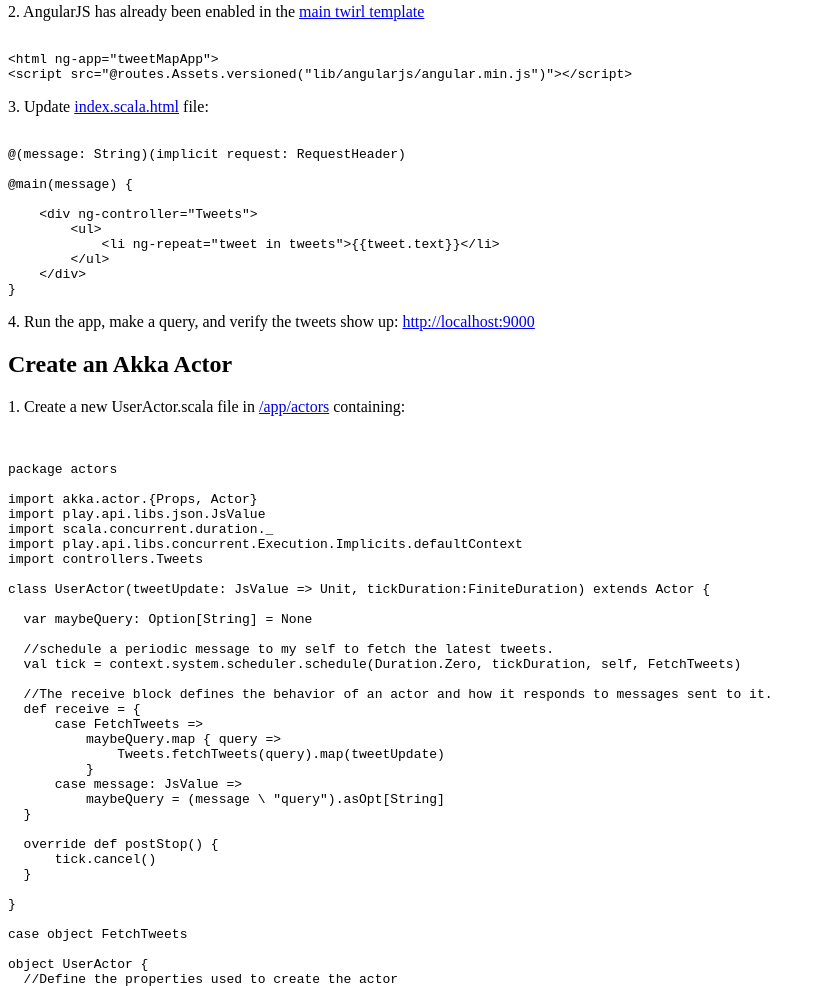
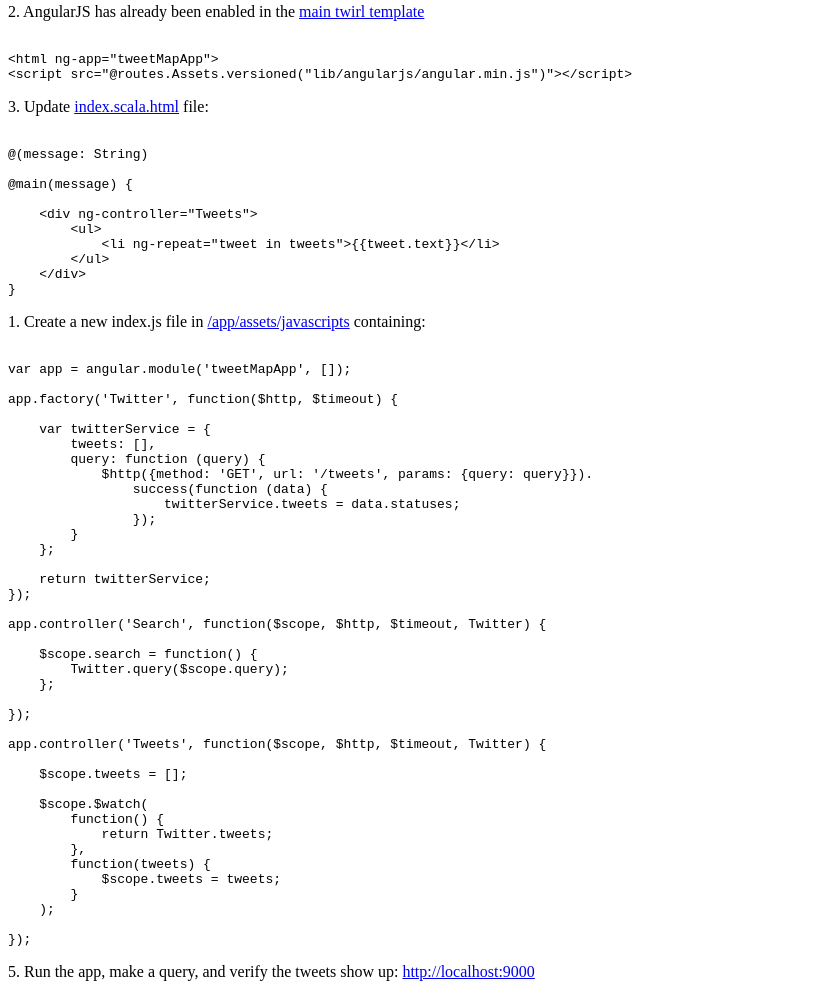
Before and after one commit to retroryan/activator-tweetmap-java8, a plain HTML site: page tutorial/index.html in a window 1280 px wide. Shown: the part 1107-2093 px from the top of the page, without its empty margins (0-825 px from the left). Drawn offline with Linux system fonts and the light colour scheme.

Commit message:
Fixing the main template and tutorial.

```diff
--- a/tutorial/index.html
+++ b/tutorial/index.html
@@ -55,7 +55,7 @@
 
         public static Promise<Result> search(String query) {
             return fetchTweets(query)
-                .map(jsonNode -> ok("Json: " + jsonNode));
+                .map(jsonNode -> ok(jsonNode));
         }
 
         private static Promise<JsonNode> fetchTweets(String query) {
@@ -96,10 +96,10 @@
 </code></pre>
 
 
-<p>3. Update <a href="#code/app/views/index.scala.html" class="shortcut">index.scala.html</a> file:
+    <p>3. Update <a href="#code/app/views/index.scala.html" class="shortcut">index.scala.html</a> file:
 
 <pre><code>
-@(message: String)(implicit request: RequestHeader)
+@(message: String)
 
 @main(message) {
 
@@ -111,7 +111,52 @@
 }
 </code></pre>
 
-    <p>4. Run the app, make a query, and verify the tweets show up: <a href="http://localhost:9000/" target="_blank">http://localhost:9000</a></p>
+<p>1. Create a new index.js file in <a href="#code/app/assets/javascripts" class="shortcut">/app/assets/javascripts</a> containing:</p>
+
+<pre><code>
+var app = angular.module('tweetMapApp', []);
+
+app.factory('Twitter', function($http, $timeout) {
+
+    var twitterService = {
+        tweets: [],
+        query: function (query) {
+            $http({method: 'GET', url: '/tweets', params: {query: query}}).
+                success(function (data) {
+                    twitterService.tweets = data.statuses;
+                });
+        }
+    };
+
+    return twitterService;
+});
+
+app.controller('Search', function($scope, $http, $timeout, Twitter) {
+
+    $scope.search = function() {
+        Twitter.query($scope.query);
+    };
+
+});
+
+app.controller('Tweets', function($scope, $http, $timeout, Twitter) {
+
+    $scope.tweets = [];
+
+    $scope.$watch(
+        function() {
+            return Twitter.tweets;
+        },
+        function(tweets) {
+            $scope.tweets = tweets;
+        }
+    );
+
+});
+</code></pre>
+
+
+    <p>5. Run the app, make a query, and verify the tweets show up: <a href="http://localhost:9000/" target="_blank">http://localhost:9000</a></p>
 </div>
 
 <div>
```
Also changed, not shown: app/views/main.scala.html (+10 -4 lines).
